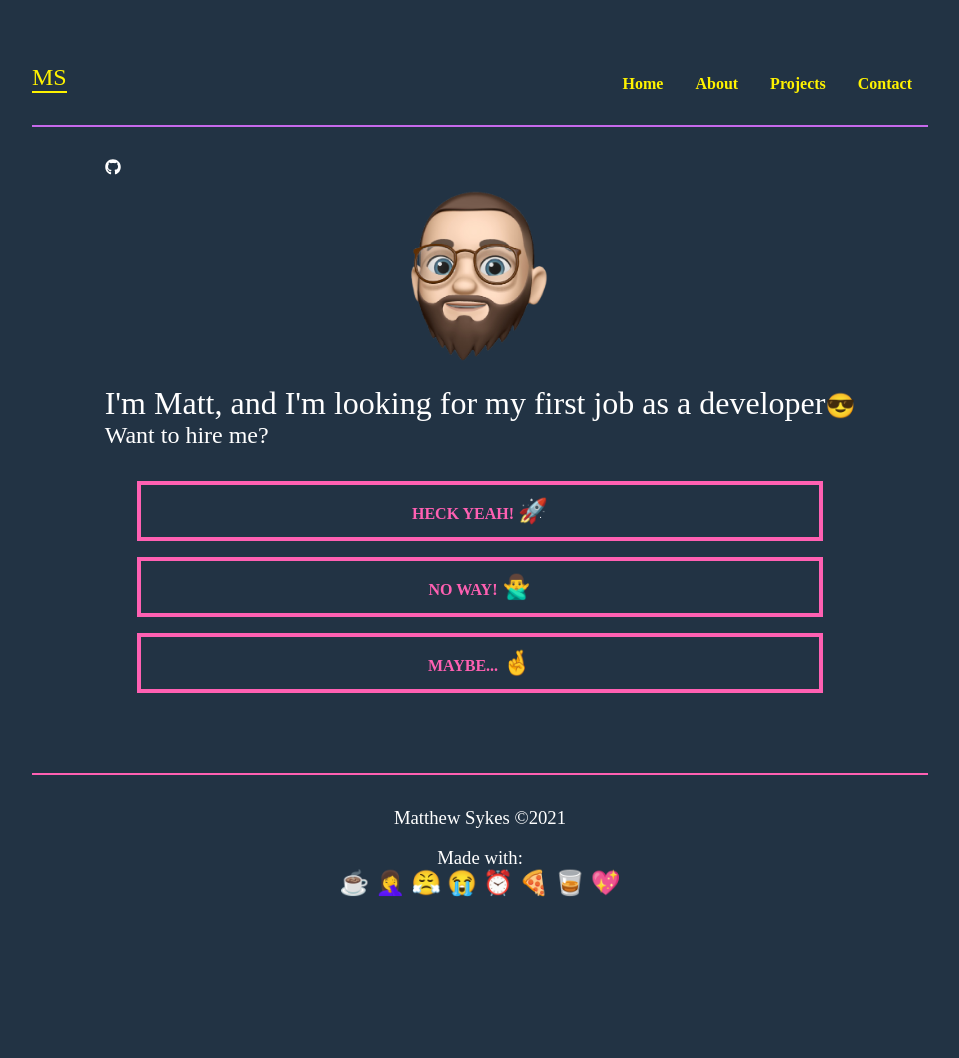
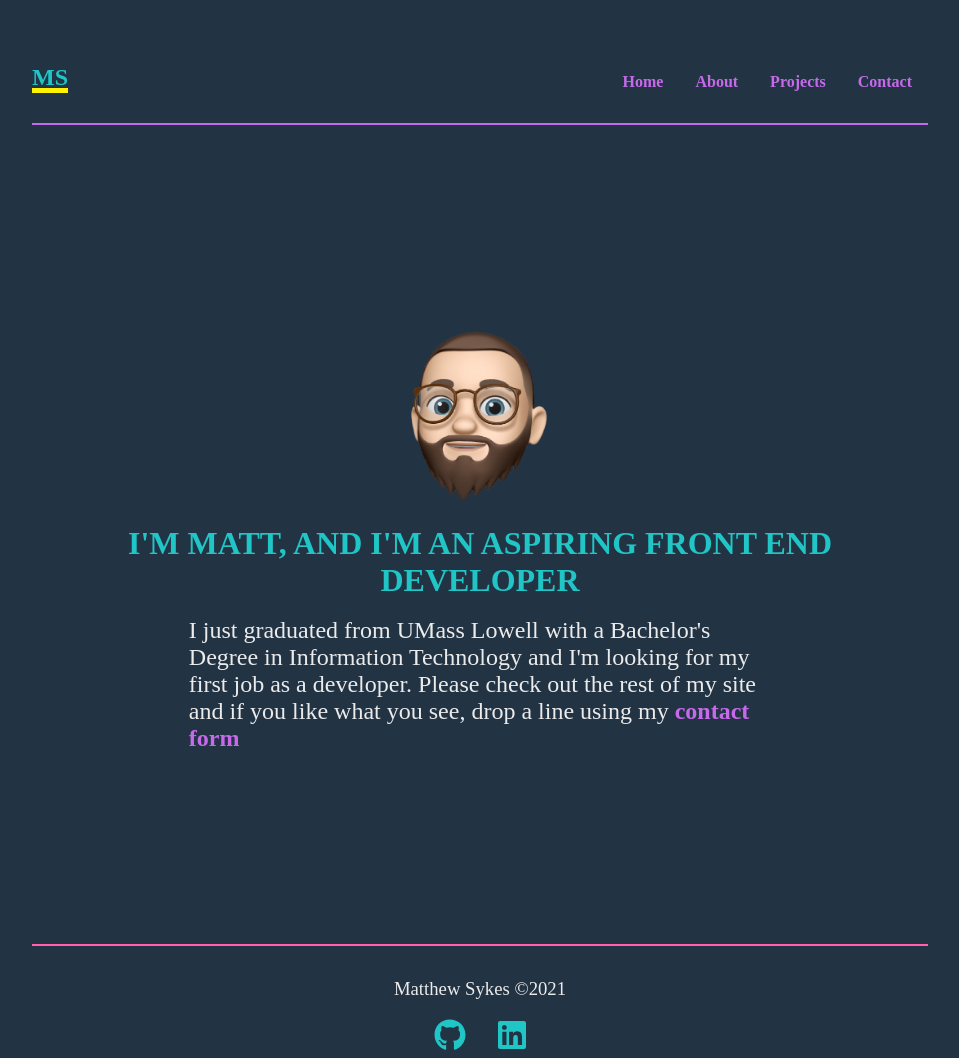
Before and after one commit to mnsykes/msykes_dev, a Gatsby site: page / in a window 1280 px wide. Shown: the whole page, without its empty margins (160-1119 px from the left). Before the commit the page ends 929 px from the top, so only its background shows below. Built offline with nearby package versions, Linux system fonts and the light colour scheme; Gatsby itself is replaced by a stand-in of ours.

Commit message:
almost done

```diff
--- a/src/components/Footer.js
+++ b/src/components/Footer.js
@@ -1,15 +1,19 @@
 import React from "react";
-import { myEmojis } from "./compstyles/footer.module.scss";
+import { FontAwesomeIcon } from "@fortawesome/react-fontawesome";
+import { faGithub, faLinkedin } from "@fortawesome/free-brands-svg-icons";
+import { footerArea } from "./compstyles/footer.module.scss";
 
 export default function Footer() {
 	return (
-		<footer>
+		<footer className={footerArea}>
 			<h3>Matthew Sykes &copy;2021</h3>
 			<br />
-			<h3>Made with:</h3>
-			<span role="img" aria-label="img" className={myEmojis}>
-				☕ 🤦‍♀️ 😤 😭 ⏰ 🍕 🥃 💖
-			</span>
+			<a href="https://github.com/mnsykes">
+				<FontAwesomeIcon icon={faGithub} />
+			</a>
+			<a href="https://www.linkedin.com/public-profile/settings?trk=d_flagship3_profile_self_view_public_profile&lipi=urn%3Ali%3Apage%3Ad_flagship3_profile_self_edit_top_card%3BCHuEGhCYS2CyndWSuCi2bQ%3D%3D">
+				<FontAwesomeIcon icon={faLinkedin} />
+			</a>
 		</footer>
 	);
 }
--- a/src/components/Navbar.js
+++ b/src/components/Navbar.js
@@ -1,14 +1,13 @@
 import React from "react";
 import { Link } from "gatsby";
-import { navContainer, logo, navLinks, navLink, bar } from "./compstyles/nav.module.scss";
+import { navContainer, logo, logoLink, navLinks, navLink, bar } from "./compstyles/nav.module.scss";
 
 export default function Navbar() {
 	return (
 		<nav className={navContainer}>
 			<div className={logo}>
 				<Link to="/">
-					<h1>MS</h1>
-					<div className={bar}></div>
+					<h1 className={logoLink}>MS</h1>
 				</Link>
 			</div>
 			<div className={navLinks}>
--- a/src/components/compstyles/footer.module.scss
+++ b/src/components/compstyles/footer.module.scss
@@ -1,3 +1,15 @@
-.myEmojis {
-	font-size: 24px;
+@import "../../styles/colors";
+
+.footerArea {
+	height: 3rem;
+
+	a {
+		font-size: 2rem;
+		padding: 0 1rem;
+		color: $aqua;
+
+		&:hover {
+			color: $purple;
+		}
+	}
 }
--- a/src/components/compstyles/layout.module.scss
+++ b/src/components/compstyles/layout.module.scss
@@ -1,10 +1,10 @@
 @import "../../styles/colors";
+@import "../../styles/mixins";
 
 .container {
+	height: 100vh;
 	max-width: 70%;
 	margin: 0 auto;
-	display: grid;
-	grid-template-columns: 1fr;
 }
 
 .headArea {
@@ -14,12 +14,11 @@
 .mainArea {
 	margin: 0 auto;
 	padding: 2rem;
-	overflow-y: visible;
-	overflow-x: hidden;
 }
 
 .footArea {
-	height: auto;
+	position: relative;
+	bottom: 0;
 	padding: 2rem 0;
 	border-top: 2px solid $pink;
 	text-align: center;
--- a/src/components/compstyles/nav.module.scss
+++ b/src/components/compstyles/nav.module.scss
@@ -12,10 +12,16 @@
 		justify-content: center;
 		margin-bottom: 1.5rem;
 
-		.bar {
-			height: 2px;
-			width: 35px;
-			background: $yellow;
+		.logoLink {
+			color: $aqua;
+			font-weight: bold;
+			text-decoration: 5px underline $yellow;
+
+			&:hover {
+				color: $yellow;
+				font-weight: bold;
+				text-decoration: 5px underline $aqua;
+			}
 		}
 
 		@include md {
@@ -32,15 +38,17 @@
 		.navLink {
 			padding: 0 1rem;
 			text-decoration: none;
-			font-weight: 600;
+			font-weight: bold;
 
 			&:hover {
 				transform: scale(1.1);
+				color: $aqua;
+				text-decoration: underline $yellow;
 			}
 
 			&:focus {
 				outline: none;
-				border-bottom: 2px solid rgb(250, 43, 43);
+				text-decoration: underline $yellow;
 			}
 		} // end link
 	} // end navLinks
--- a/src/pages/contact.js
+++ b/src/pages/contact.js
@@ -1,6 +1,7 @@
 import React from "react";
 import Layout from "../components/Layout";
 import {
+	container,
 	contactForm,
 	inputWrapper,
 	inputGroup,
@@ -12,6 +13,10 @@ import {
 export default function contact() {
 	return (
 		<Layout>
+			<div className={container}>
+				<h1>Get In Touch</h1>
+				<br />
+				<h2>Especially if you want to hire me!</h2>
 				<form
 					className={contactForm}
 					name="contact-form"
@@ -46,6 +51,7 @@ export default function contact() {
 						</button>
 					</div>
 				</form>
+			</div>
 		</Layout>
 	);
 }
--- a/src/pages/index.js
+++ b/src/pages/index.js
@@ -1,11 +1,9 @@
 import * as React from "react";
 import { Helmet } from "react-helmet";
 import { Link } from "gatsby";
-import { FontAwesomeIcon } from "@fortawesome/react-fontawesome";
-import { faGithub } from "@fortawesome/free-brands-svg-icons";
 import Layout from "../components/Layout";
 import Memoji from "../components/Memoji";
-import { content, face, btnGroup, drawBorder, btn } from "../styles/home.module.scss";
+import { content, face, cta, ctaLink } from "../styles/home.module.scss";
 import "../styles/main.scss";
 
 // markup
@@ -13,46 +11,22 @@ export default function IndexPage() {
 	return (
 		<Layout>
 			<div className={content}>
-				<FontAwesomeIcon icon={faGithub} />
 				<Helmet htmlAttributes={{ lang: "en" }} title="Matthew Sykes - Front End Developer" />
 				<div className={face}>
 					<Memoji />
 				</div>
-				<h1>
-					I'm Matt, and I'm looking for my first job as a developer
-					<span role="img" aria-label="img">
-						😎
-					</span>
-				</h1>
-				<div>
-					<h2>Want to hire me?</h2>
+				<h1>I'm Matt, and I'm an Aspiring Front End Developer</h1>
+				<br />
+				<div className={cta}>
+					<h2>
+						I just graduated from UMass Lowell with a Bachelor's Degree in Information Technology
+						and I'm looking for my first job as a developer. Please check out the rest of my site
+						and if you like what you see, drop a line using my{" "}
+						<Link to="/contact" className={ctaLink}>
+							contact form
+						</Link>
+					</h2>
 				</div>
-				<section className={btnGroup}>
-					<div className={drawBorder}>
-						<Link to="/about" className={btn}>
-							Heck Yeah!{" "}
-							<span role="img" aria-label="img">
-								🚀
-							</span>
-						</Link>
-					</div>
-					<div className={drawBorder}>
-						<Link to="/about" className={btn}>
-							No Way!{" "}
-							<span role="img" aria-label="img">
-								🙅‍♂️
-							</span>
-						</Link>
-					</div>
-					<div className={drawBorder}>
-						<Link to="/about" className={btn}>
-							Maybe...{" "}
-							<span role="img" aria-label="img">
-								🤞
-							</span>
-						</Link>
-					</div>
-				</section>
 			</div>
 		</Layout>
 	);
--- a/src/styles/_colors.scss
+++ b/src/styles/_colors.scss
@@ -1,7 +1,8 @@
 $red: #c51e14;
 $yellow: #fef200;
 $purple: #c669eb;
-$blue: #0a2fc4;
+$blue: #358dff;
 $pink: #ff60b2;
 $aqua: #20c5c6;
-$white: #c7c7c7;
+$white: #ebebeb;
+$background: #223344;
--- a/src/styles/about.module.scss
+++ b/src/styles/about.module.scss
@@ -1,14 +1,23 @@
 @import "mixins";
+@import "colors";
+
+.container {
+	height: auto;
+	padding: 8rem 0 8rem 0;
+	margin: 0 auto;
+	max-width: 70%;
 
 	.aboutTitle {
-	text-align: center;
+		text-align: left;
+		text-transform: uppercase;
+		color: $aqua;
+		font-weight: bold;
 	}
 
 	.aboutGrid {
 		display: grid;
 		grid-template-columns: 1fr;
 		gap: 3rem;
-}
 
 		.aboutText {
 			max-width: 60ch;
@@ -16,5 +25,17 @@
 
 		.emojiList {
 			margin: 0 auto;
-	line-height: 4rem;
+			line-height: 2rem;
+
+			li {
+				font-weight: bold;
+				color: $yellow;
 			}
+		}
+
+		@include lg {
+			display: grid;
+			grid-template-columns: 1fr 1fr;
+		}
+	}
+}
--- a/src/styles/form.module.scss
+++ b/src/styles/form.module.scss
@@ -1,11 +1,32 @@
 @import "colors";
+@import "mixins";
 
 .container {
+	height: auto;
+	padding: 8rem 0 15rem 0;
 	margin: 0 auto;
+	max-width: 100%;
+
+	h1 {
+		text-align: center;
+		text-transform: uppercase;
+		color: $purple;
+		font-weight: bold;
+	}
+
+	h2 {
+		font-weight: bold;
+		text-transform: uppercase;
+		text-align: center;
+		margin-bottom: 2rem;
+		color: $aqua;
+	}
+
+	@include md {
+		max-width: 70%;
+	}
 }
-
 .contactForm {
-	max-width: 100%;
 	margin: 0 auto;
 }
 
@@ -23,6 +44,9 @@
 
 	label {
 		font-weight: bold;
+		text-transform: uppercase;
+		color: $aqua;
+		font-size: 1.25rem;
 	}
 }
 
@@ -40,10 +64,17 @@
 .submitBtn {
 	padding: 10px 5px;
 	width: 100%;
-	background: $aqua;
-	color: $yellow;
+	background: $purple;
+	color: $white;
 	outline: none;
 	border: none;
 	cursor: pointer;
 	font-weight: bold;
+	font-size: 1.5rem;
+	text-transform: uppercase;
+
+	&:hover {
+		background: $aqua;
+		border-bottom: 3px solid $yellow;
+	}
 }
--- a/src/styles/home.module.scss
+++ b/src/styles/home.module.scss
@@ -2,11 +2,16 @@
 @import "colors";
 
 .content {
+	height: auto;
+	padding: 10rem 0;
 	margin: 0 auto;
+	max-width: 100%;
 
 	h1 {
 		text-align: center;
-	}
+		font-weight: bold;
+		text-transform: uppercase;
+		color: $aqua;
 	}
 
 	.face {
@@ -15,57 +20,21 @@
 		max-width: 200px;
 	}
 
-.btnGroup {
-	display: flex;
-	flex-direction: column;
-	padding: 2rem;
+	.cta {
+		max-width: 80%;
+		margin: 0 auto;
 
-	h2 {
-		display: block;
-		margin-bottom: 1rem;
+		.ctaLink {
+			font-weight: bold;
+
+			&:hover {
+				color: $aqua;
+				text-decoration: underline $yellow;
+			}
 		}
 
-	// 	.button {
-	// 		background: $aqua;
-	// 		border-bottom: 4px solid $pink;
-	// 		color: white;
-	// 		padding: 1rem 2rem;
-	// 		margin-bottom: 1rem;
-	// 		font-weight: bold;
-	// 		text-transform: uppercase;
-	// 		cursor: pointer;
-
-	// 		&:hover {
-	// 			background: $purple;
-	// 			border-bottom: 4px solid $yellow;
-	// 		}
-
-	// 		@include xs {
-	// 			font-size: 1.25rem;
-	// 		}
-
-	// 		@include md {
-	// 			margin-right: 3rem;
-	// 		}
-	// 	}
-
-	// 	@include md {
-	// 		display: flex;
-	// 		flex-direction: row;
-	// 	}
-	// }
-
-	.btn {
-		color: $pink;
-		font-weight: bold;
-		text-transform: uppercase;
-	}
-
-	.drawBorder {
-		@include btn-border-drawing($pink, $yellow, 4px, bottom, right);
-		margin-bottom: 1rem;
-		padding: 1rem 2rem;
-		text-align: center;
-		cursor: pointer;
+		@include md {
+			max-width: 70%;
 		}
 	}
+}
--- a/src/styles/main.scss
+++ b/src/styles/main.scss
@@ -7,17 +7,23 @@
 	box-sizing: border-box;
 }
 
-body {
-	height: 100vh;
-	width: 100vw;
+body,
+html {
+	height: 100%;
+	width: 100%;
 	font-weight: 400;
-	background: #223344;
-	color: white;
+	background: $background;
+	color: $white;
 }
 
 a {
 	text-decoration: none;
-	color: $yellow;
+	color: $purple;
+
+	&:hover {
+		color: $aqua;
+		text-decoration: $yellow underline;
+	}
 }
 
 ul {
--- a/src/styles/projects.module.scss
+++ b/src/styles/projects.module.scss
@@ -1,10 +1,25 @@
 @import "mixins";
 @import "colors";
+
+.container {
+	height: auto;
+
+	h1 {
+		text-transform: uppercase;
+		font-weight: bold;
+		color: $pink;
+	}
+
+	h3 {
+		color: $yellow;
+		font-weight: bold;
+	}
+}
 .projectCard {
 	display: grid;
 	grid-template-columns: 1fr;
 	gap: 2rem;
-	margin-bottom: 2rem;
+	margin: 0 auto 4rem auto;
 
 	.imgArea {
 		.cardImage {
@@ -15,7 +30,12 @@
 
 	.descArea {
 		.gitLink {
-			background: $aqua;
+			color: $aqua;
+			margin-left: 1rem;
+
+			&:hover {
+				color: $purple;
+			}
 		}
 	}
 
```
Also changed, not shown: src/pages/about.js (+18 -4 lines), src/pages/projects.js (+58 -28 lines). Lines whose indentation alone changed are shown as unchanged.
